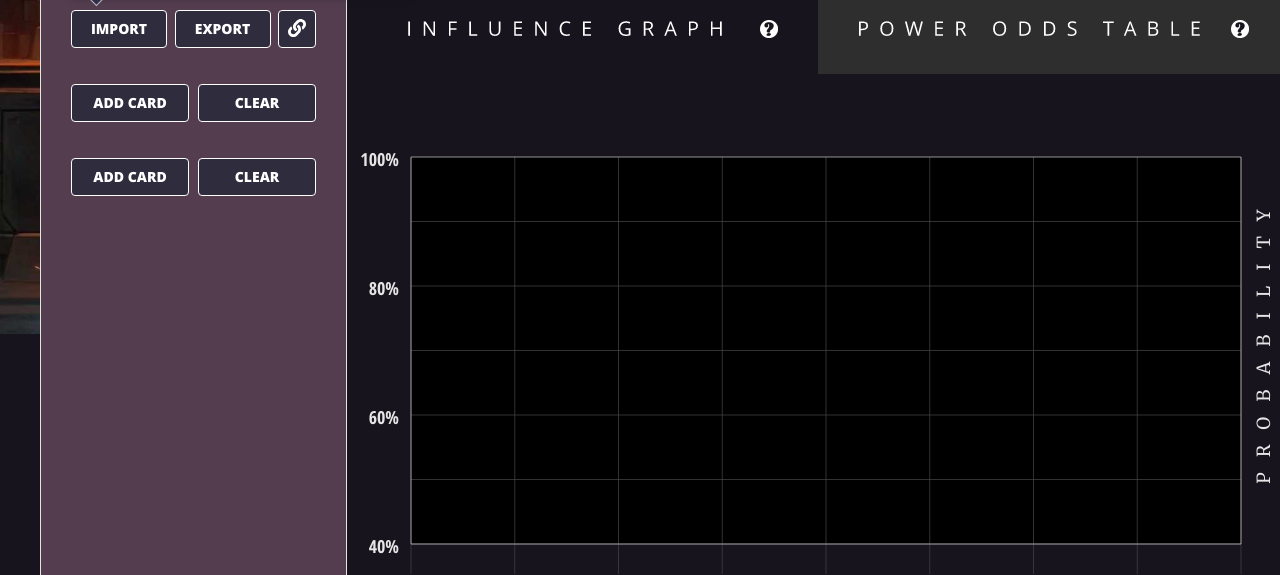
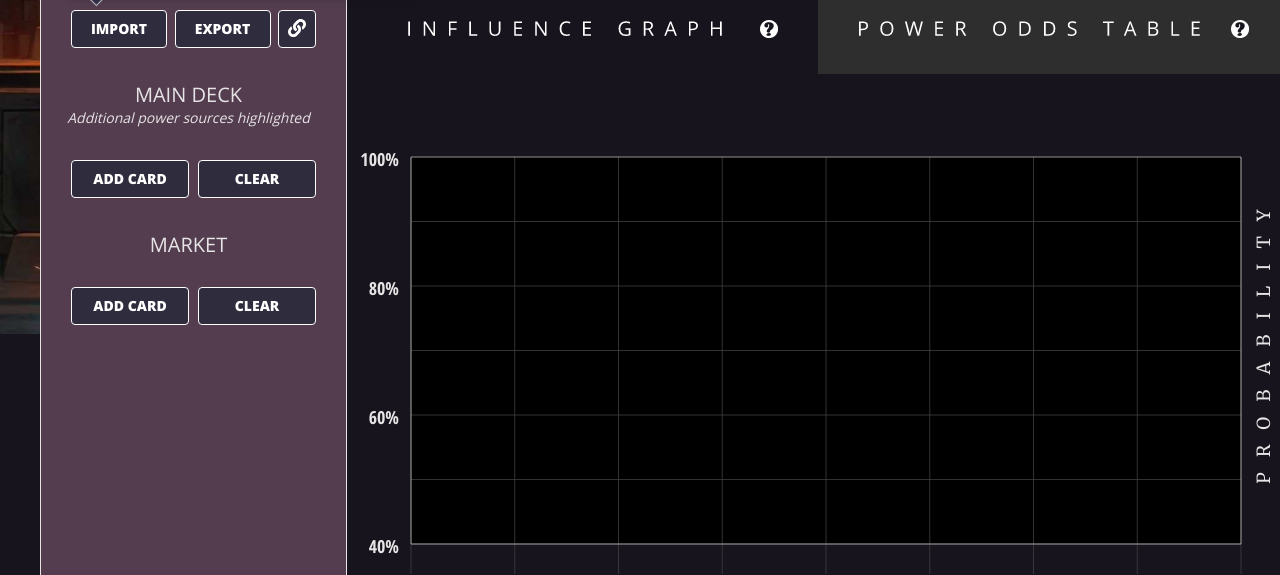
Before and after one commit to matt-kimball/epc, a website: page index.html in a window 1280 px wide. Shown: the part 225-800 px from the top of the page. Drawn offline with Linux system fonts and the light colour scheme.

Commit message:
Always show deck edit headers

```diff
--- a/epc-ui.js
+++ b/epc-ui.js
@@ -201,14 +201,7 @@ function buildEpcUI(graphStyle) {
             $("#deck-edit-power-title").css("display", "none");
         }
 
-        if (nonpowerRows.children().length) {
-            $("#deck-edit-nonpower-title").css("display", "block");
-        } else {
-            $("#deck-edit-nonpower-title").css("display", "none");
-        }
-
         if (marketRows.children().length) {
-            $("#deck-edit-market-title").css("display", "block");
             if (deck.marketlist.reduce(function(acc, c) {
                 return acc + c.count;
             }, 0) === MAX_MARKET_SIZE) {
@@ -216,8 +209,6 @@ function buildEpcUI(graphStyle) {
             } else {
                 $("#add-market-card-button").prop("disabled", false);
             }
-        } else {
-            $("#deck-edit-market-title").css("display", "none");
         }
     }
 
--- a/epc.css
+++ b/epc.css
@@ -496,7 +496,6 @@ body {
 }
 
 .deck-edit-section {
-    display: none;
     width: 245px;
     margin: 25px;
 
```
